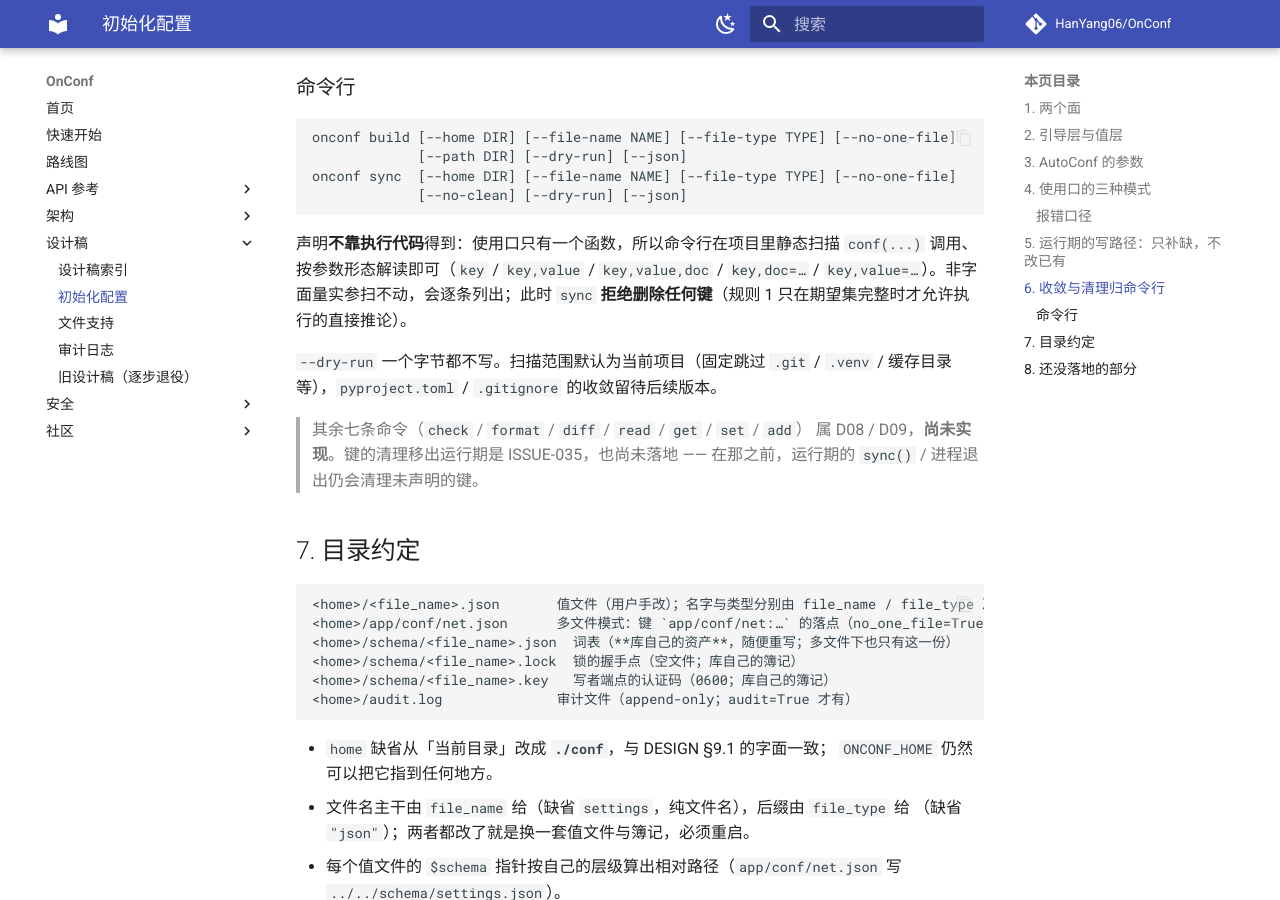
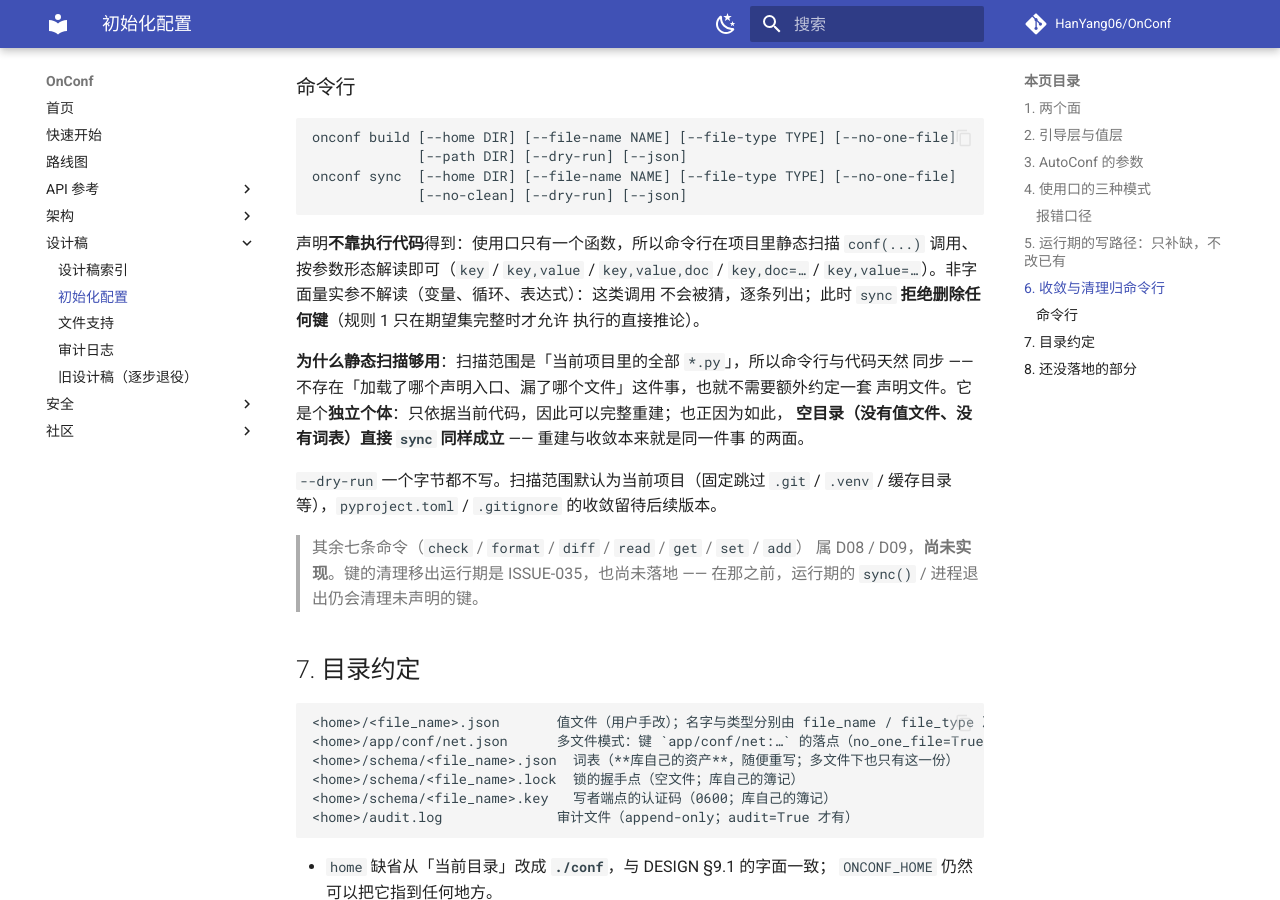
Before and after one commit to HanYang06/OnConf, an MkDocs documentation site: the page built from docs/design/init_config.md, in a window 1280 px wide and 900 px high, scrolled down 4390 px. Built offline with MkDocs 1.6.1 and Material for MkDocs 9.7.7, drawn with Linux system fonts in a browser that asks for light colours; comment, search, counter and statistics services are not loaded.

Commit message:
test(cli): 空目录直接 sync 的回归，并把静态扫描的口径成文
- 新增两条回归：没有任何值文件与词表时，sync（单文件 / 多文件）也要能把配置
  与词表建起来 —— 重建与收敛是同一件事的两面
- init_config.md：写明「为什么静态扫描够用」（扫全部 *.py，与代码天然同步，
  不需要声明入口约定；非字面量实参不解读、逐条列出）
- file_support.md：写明「为什么不去枚举文件」（文件集合是推导式的；不带路径的
  检索本身有歧义，命令行会全部列出；带路径推导的声明自包含）

```diff
--- a/docs/design/init_config.md
+++ b/docs/design/init_config.md
@@ -163,8 +163,15 @@
 
 声明**不靠执行代码**得到：使用口只有一个函数，所以命令行在项目里静态扫描
 `conf(...)` 调用、按参数形态解读即可（`key` / `key,value` / `key,value,doc` /
-`key,doc=…` / `key,value=…`）。非字面量实参扫不动，会逐条列出；此时 `sync`
-**拒绝删除任何键**（规则 1 只在期望集完整时才允许执行的直接推论）。
+`key,doc=…` / `key,value=…`）。非字面量实参不解读（变量、循环、表达式）：这类调用
+不会被猜，逐条列出；此时 `sync` **拒绝删除任何键**（规则 1 只在期望集完整时才允许
+执行的直接推论）。
+
+**为什么静态扫描够用**：扫描范围是「当前项目里的全部 `*.py`」，所以命令行与代码天然
+同步 —— 不存在「加载了哪个声明入口、漏了哪个文件」这件事，也就不需要额外约定一套
+声明文件。它是个**独立个体**：只依据当前代码，因此可以完整重建；也正因为如此，
+**空目录（没有值文件、没有词表）直接 `sync` 同样成立** —— 重建与收敛本来就是同一件事
+的两面。
 
 `--dry-run` 一个字节都不写。扫描范围默认为当前项目（固定跳过 `.git` / `.venv` /
 缓存目录等），`pyproject.toml` / `.gitignore` 的收敛留待后续版本。
```
Also changed, not shown: docs/design/file_support.md (+8 -0 lines), 1 other file.
